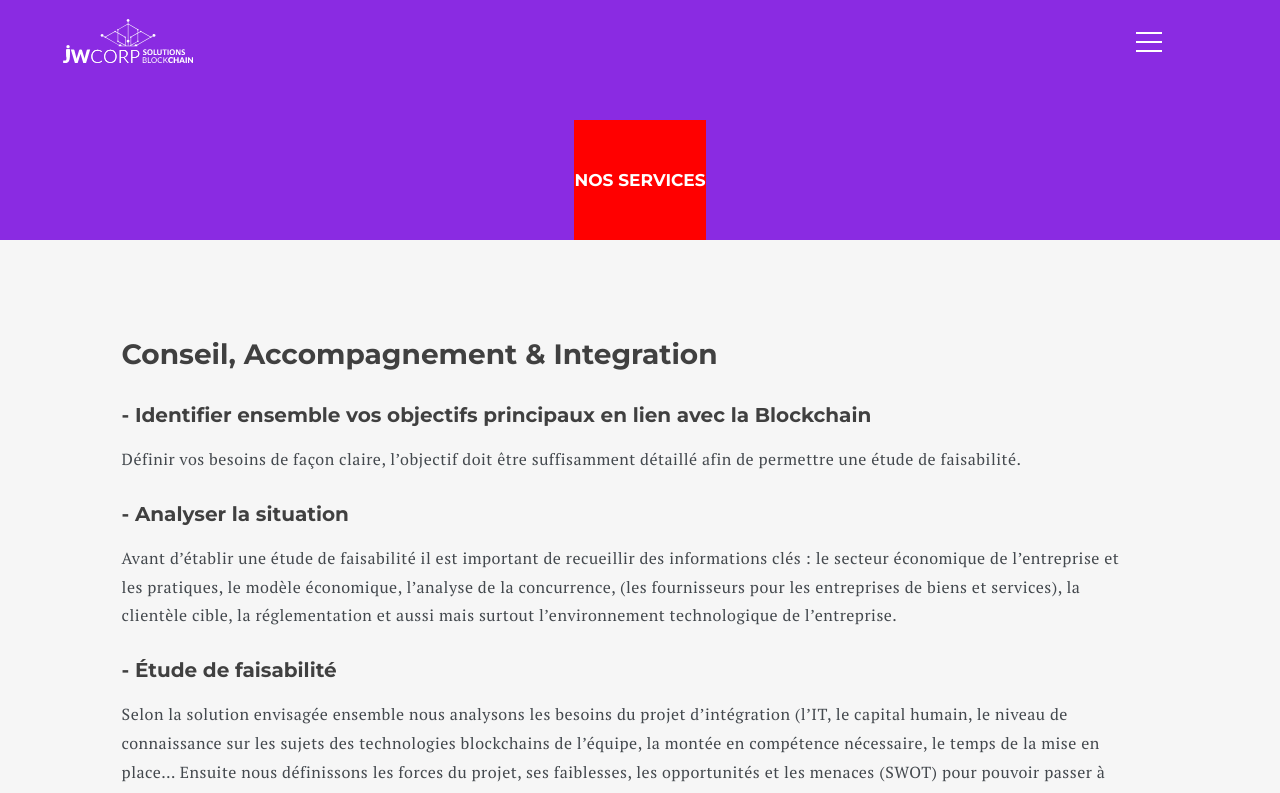
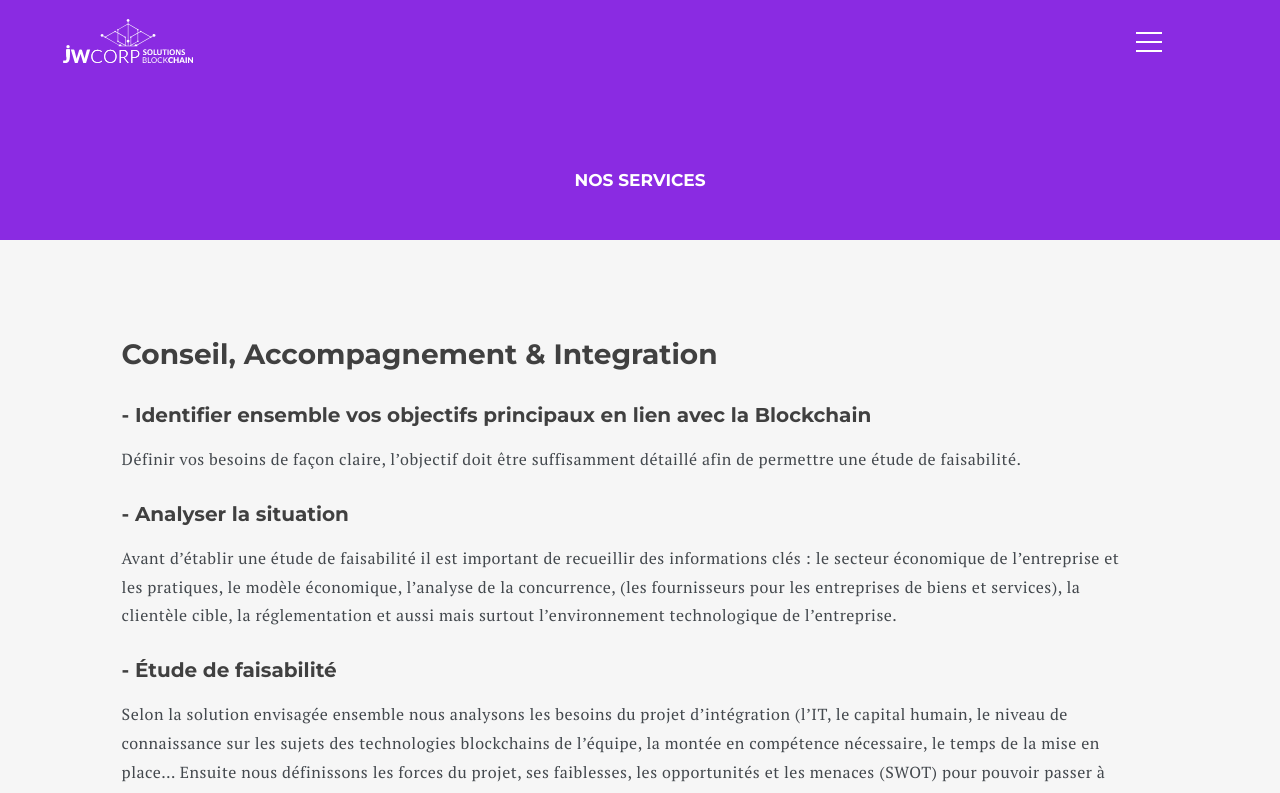
Before and after one commit to The-JW-Corp/JW-Corp-react, a React (Create React App) app: page /Services in a window 1280 px wide. Shown: the top 793 px of the page. Built offline with nearby package versions, Linux system fonts and the light colour scheme.

Commit message:
fix navbar

```diff
--- a/src/components/LandingServices/LandingServices.css
+++ b/src/components/LandingServices/LandingServices.css
@@ -9,7 +9,6 @@
   color: #fff;
 }
 .landing-service-title-container{
-    background-color: red;
     display: flex;
     justify-content: center;
     align-items: center;
--- a/src/components/Navbar/Navbar.css
+++ b/src/components/Navbar/Navbar.css
@@ -1,5 +1,5 @@
 .component-navbar {
-  position: absolute;
+  position: fixed;
   display: flex;
   width: 100%;
   height: 6em;
```
